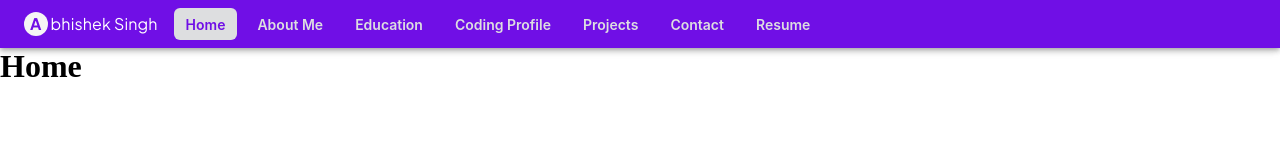
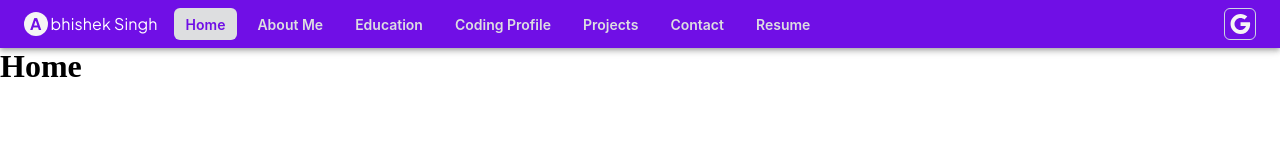
Before and after one commit to Mrhb787/Portfolio, a React (Create React App) app: page / in a window 1280 px wide. Shown: the top 160 px of the page. Built offline with nearby package versions, Linux system fonts and the light colour scheme.

Commit message:
Added Google Auth and Firebase Services

```diff
--- /dev/null
+++ b/src/Components/Auth/Login.js
@@ -0,0 +1,125 @@
+import {useState, useContext} from "react";
+import {UserContext} from "../../Context/userContext";
+import {auth, provider, db} from "../../firebase";
+import {signInWithPopup, GoogleAuthProvider, signOut} from "firebase/auth";
+
+import {useSnackbar} from "notistack";
+import {useNavigate} from "react-router-dom";
+
+// MUI-joy Components
+import {IconButton, CircularProgress} from "@mui/joy";
+
+// MUI Icons
+import GoogleIcon from "@mui/icons-material/Google";
+import CheckIcon from "@mui/icons-material/CheckCircle";
+import LogoutIcon from "@mui/icons-material/Logout";
+
+const Login = () => {
+  const navigate = useNavigate();
+  const {enqueueSnackbar} = useSnackbar();
+  const [user, setUser] = useContext(UserContext);
+
+  // Login States
+  const [LoginStart, setLoginStart] = useState(false);
+  const [LoginSuccess, setLoginSuccess] = useState(false);
+  const [LoginFailed, setLoginFailed] = useState(false);
+  const [LogoutStart, setLogoutStart] = useState(false);
+
+  const handleLogin = () => {
+    setLoginStart(true);
+    signInWithPopup(auth, provider)
+      .then((res) => {
+        if (res.user.email === "abhishekworks787@gmail.com") {
+          const credential = GoogleAuthProvider.credentialFromResult(res);
+          const token = credential.accessToken;
+
+          setLoginStart(false);
+          setLoginSuccess(true);
+          enqueueSnackbar("Signed In Successfully!", {
+            variant: "success",
+          });
+          setTimeout(() => {
+            setUser({
+              ...user,
+              accessToken: token,
+              name: res.user.displayName,
+              email: res.user.email,
+              profileImg: res.user.photoURL,
+            });
+          }, 2000);
+        } else {
+          enqueueSnackbar("Sign In failed. UnAuthorized!", {
+            variant: "error",
+          });
+          setLoginStart(false);
+          setLoginFailed(true);
+        }
+      })
+      .catch((error) => {
+        // const credential = GoogleAuthProvider.credentialFromError(error);
+        setLoginStart(false);
+        setLoginFailed(true);
+        enqueueSnackbar("Sign In failed. UnAuthorized!", {
+          variant: "error",
+        });
+      });
+  };
+
+  const handleLogout = () => {
+    setLogoutStart(true);
+    signOut(auth)
+      .then(() => {
+        // Sign-out successful.
+        setLogoutStart(false);
+        setLoginSuccess(false);
+        enqueueSnackbar("Signed Out", {
+          variant: "success",
+        });
+        setUser(null);
+      })
+      .catch((error) => {
+        // An error happened.
+        enqueueSnackbar("Sign Out Failed!", {
+          variant: "error",
+        });
+        setLogoutStart(false);
+      });
+  };
+
+  return (
+    <>
+      {!user?.accessToken ? (
+        <IconButton
+          variant="outlined"
+          color="neutral"
+          size="sm"
+          sx={{color: "whitesmoke"}}
+          onClick={handleLogin}
+        >
+          {LoginStart ? (
+            <CircularProgress size="sm" color="neutral" />
+          ) : LoginSuccess ? (
+            <CheckIcon />
+          ) : (
+            <GoogleIcon />
+          )}
+        </IconButton>
+      ) : (
+        <IconButton
+          variant="outlined"
+          color="neutral"
+          size="sm"
+          sx={{color: "whitesmoke"}}
+          onClick={handleLogout}
+        >
+          {LogoutStart ? (
+            <CircularProgress size="sm" color="neutral" />
+          ) : (
+            <LogoutIcon />
+          )}
+        </IconButton>
+      )}
+    </>
+  );
+};
+export default Login;
--- a/src/Components/Home/Home.js
+++ b/src/Components/Home/Home.js
@@ -8,7 +8,7 @@ import {Stack} from "@mui/material";
 
 const Home = () => {
   return (
-    <Stack sx={{height: "105vh", width: "100%"}}>
+    <Stack>
       <h1>Home</h1>
     </Stack>
   );
--- a/src/Components/Nav/TopBar.js
+++ b/src/Components/Nav/TopBar.js
@@ -3,6 +3,7 @@ import {AppBar, Toolbar} from "@mui/material";
 
 // Components
 import NavLinks from "./NavLinks";
+import Login from "../Auth/Login";
 
 // assets
 import NavTitle from "../assets/NavTitle";
@@ -13,6 +14,7 @@ const TopBar = () => {
       <Toolbar variant="dense" sx={{width: "100%"}}>
         <NavTitle />
         <NavLinks />
+        <Login />
       </Toolbar>
     </AppBar>
   );
--- /dev/null
+++ b/src/Context/userContext.js
@@ -0,0 +1,20 @@
+import {createContext, useState, useEffect} from "react";
+
+export const UserContext = createContext();
+
+const localUser = "abhishekworks787-portfolio-user";
+
+export const CurrentUserProvider = (props) => {
+  const [user, setUser] = useState(JSON.parse(localStorage.getItem(localUser)));
+
+  // update any changes made in use context to local storage
+  useEffect(() => {
+    localStorage.setItem(localUser, JSON.stringify(user));
+  }, [user]);
+
+  return (
+    <UserContext.Provider value={[user, setUser]}>
+      {props.children}
+    </UserContext.Provider>
+  );
+};
--- /dev/null
+++ b/src/firebase.js
@@ -0,0 +1,27 @@
+import {initializeApp} from "firebase/app";
+import {getAuth} from "firebase/auth";
+import {getFirestore} from "firebase/firestore";
+import {getStorage} from "firebase/storage";
+import {GoogleAuthProvider} from "firebase/auth";
+
+// firebase config **DO NOT TOUCH**
+const firebaseConfig = {
+  apiKey: "AIzaSyB_tP2La8GEba-DVTpvYjwaxQgqdoCDQqc",
+  authDomain: "portfolio-abhishek787.firebaseapp.com",
+  projectId: "portfolio-abhishek787",
+  storageBucket: "portfolio-abhishek787.appspot.com",
+  messagingSenderId: "999024350050",
+  appId: "1:999024350050:web:65b9968c8bb5c06f05923b",
+  measurementId: "G-DTWTN1Q5KN",
+};
+
+// initializing app
+const app = initializeApp(firebaseConfig);
+
+// Initializing Firebase services
+const db = getFirestore(app);
+const auth = getAuth(app);
+const storage = getStorage(app);
+const provider = new GoogleAuthProvider();
+
+export {db, auth, storage, provider};
--- a/src/index.js
+++ b/src/index.js
@@ -10,13 +10,22 @@ import {BrowserRouter} from "react-router-dom";
 
 // component
 import App from "./Components/App/App";
+import {SnackbarProvider} from "notistack";
+import {HelmetProvider} from "react-helmet-async";
+import {CurrentUserProvider} from "./Context/userContext";
 
 const root = ReactDOM.createRoot(document.getElementById("root"));
 
 root.render(
   <React.StrictMode>
     <BrowserRouter>
-      <App />
+      <CurrentUserProvider>
+        <SnackbarProvider maxSnack={3}>
+          <HelmetProvider>
+            <App />
+          </HelmetProvider>
+        </SnackbarProvider>
+      </CurrentUserProvider>
     </BrowserRouter>
   </React.StrictMode>
 );
```
